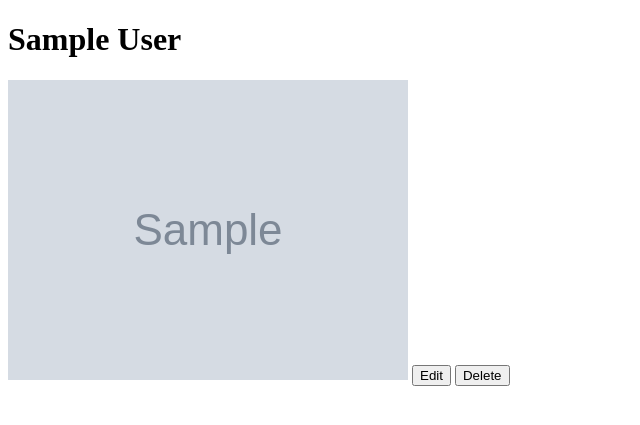
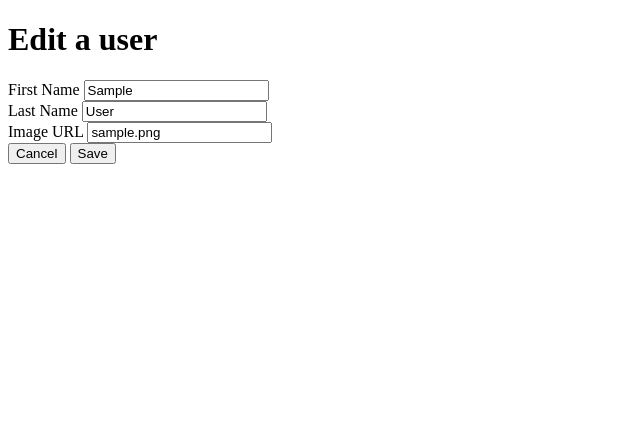
Before and after one commit to diogo-botelho/rithm-exercises-flask-blogly, a Flask app: template templates/edit-user.html in a window 1280 px wide. Shown: the top 425 px of the page, without its empty margins (0-640 px from the left). Run offline with Flask 2, Linux system fonts and the light colour scheme; the template is opened without the code that fills it: values that come from a table or form of the project are taken from there, others are empty; tables that the repository leaves empty hold one stand-in row (values such as "Sample post"); grey boxes marked "Sample" are stand-in pictures.

Commit message:
Fixed a bug with our new-user.html form; Added show_new_user_form(), add_user() and show_user_details() in app.py

```diff
--- a/app.py
+++ b/app.py
@@ -32,3 +32,33 @@ def show_users():
 
     return render_template("users.html",
                             users = users)
+
+@app.get("/users/new")
+def show_new_user_form():
+    """Show form new user"""
+
+    return render_template("new-user.html")
+
+@app.post("/users/new")
+def add_user():
+    """Add new user"""
+    breakpoint()
+    response = request.form
+    breakpoint()
+    first_name = request.form["first-name"]
+    last_name = request.form["last-name"]
+    image_url = request.form["image-url"]
+
+    breakpoint()
+    new_user = User(first_name=first_name,last_name=last_name,image_url=image_url)
+    breakpoint()
+    db.session.add(new_user)
+    db.session.commit()
+    breakpoint()
+    return redirect("/users")
+
+@app.get("/users/[user-id]")
+def show_user_details():
+    """Show details for selected user"""
+
+    return render_template("/user-detail.html")
--- a/templates/edit-user.html
+++ b/templates/edit-user.html
@@ -1,12 +1,27 @@
 {% extends "base.html" %}
 
-{% block title %} User details {% endblock %}
+{% block title %} Create a user {% endblock %}
 
 {% block content %}
 
-<h1>{{ user.first_name }} {{ user.last_name }}</h1>
-<img src="{{ user.image_url }}" alt="Profile picture">
-<button class="user-edit">Edit</button>
-<button class="user-delete">Delete</button>
+<h1>Edit a user</h1>
+<form action="#" name="add-new-user" method="post">
+    <div>
+        <label for="first-name">First Name</label>
+        <input type="text" name="first-name" value="{{ user.first_name }}" required>
+    </div>
+    <div>
+        <label for="last-name">Last Name</label>
+        <input type="text" name="last-name" value="{{ user.last_name }}" required>
+    </div>
+    <div>
+        <label for="image-url">Image URL</label>
+        <input type="url" name="image-url" value="{{ user.image_url }}">
+    </div>
+    <div>
+        <button>Cancel</button>
+        <button>Save</button>
+    </div>
+</form>
 
 {% endblock %}
--- a/templates/users.html
+++ b/templates/users.html
@@ -13,5 +13,5 @@
     </li>
     {% endfor %}
 </ul>
-
+<button><a href="/users/new">Add User</a></button>
 {% endblock %}
```
Also changed, not shown: templates/new-user.html (+20 -9 lines), templates/user-detail.html (+5 -12 lines).
